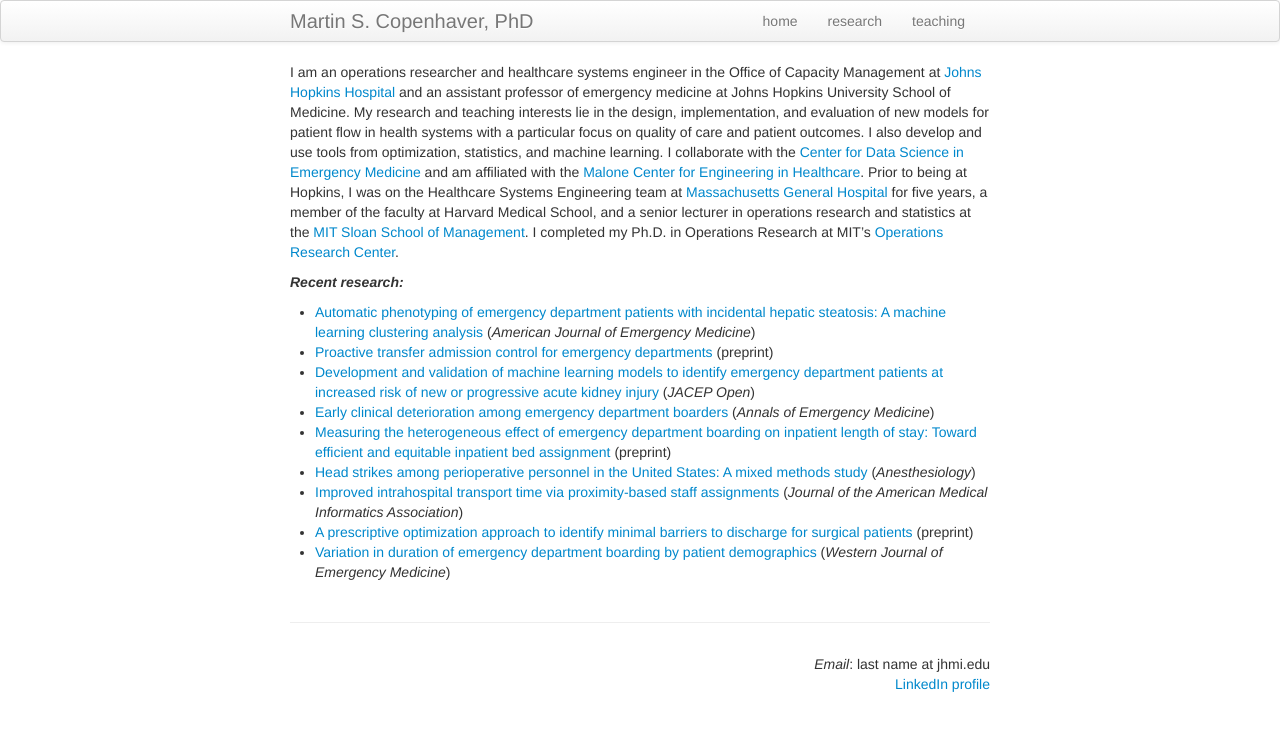
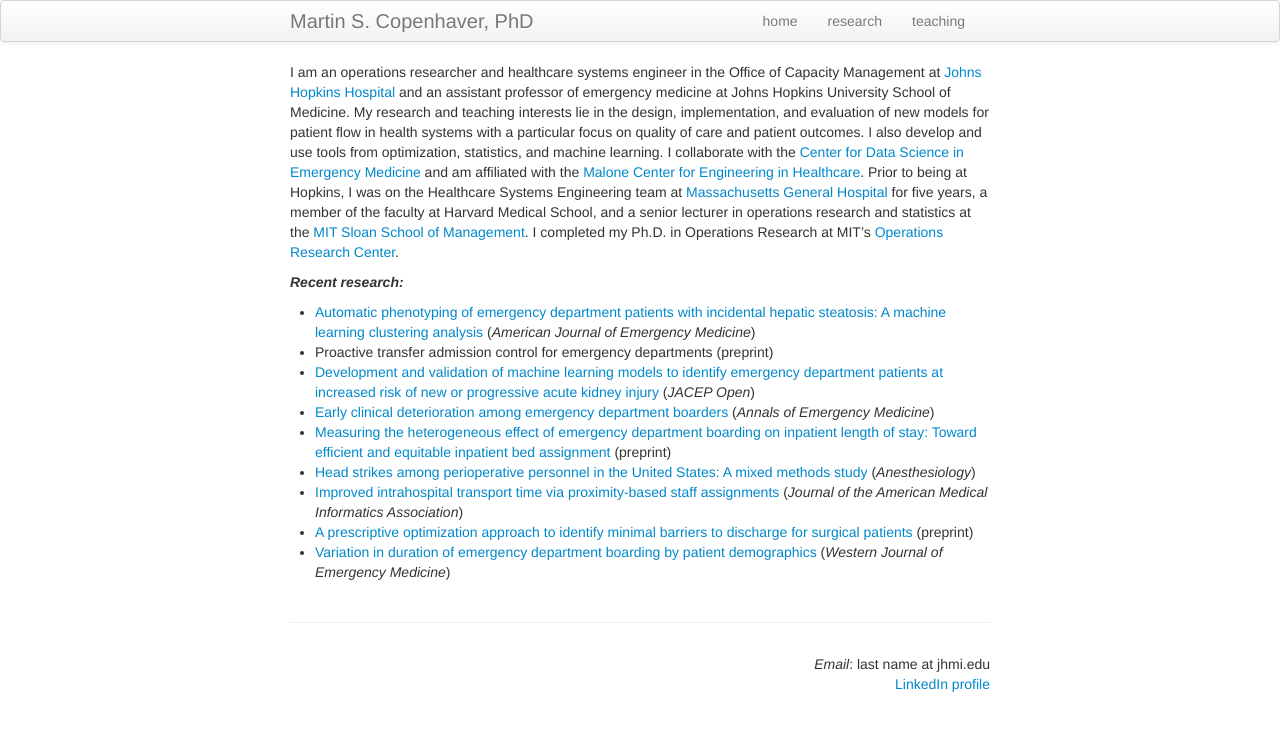
Before and after one commit to martincopenhaver/martincopenhaver.github.io, a Jekyll site: the page built from index.md, in a window 1280 px wide. Shown: the top 731 px of the page. Built offline with Jekyll 4.4.1, drawn with Linux system fonts in a browser that asks for light colours; part of the change alters nothing that is shown.

```diff
--- a/index.md
+++ b/index.md
@@ -14,7 +14,7 @@ I am an operations researcher and healthcare systems engineer in the Office of C
 
 ##### _Recent research:_
 * [Automatic phenotyping of emergency department patients with incidental hepatic steatosis: A machine learning clustering analysis](https://www.sciencedirect.com/science/article/abs/pii/S0735675726002561) (_American Journal of Emergency Medicine_)
-* [Proactive transfer admission control for emergency departments](https://liualyssa.github.io/images/ED_admission.pdf) (preprint)
+* Proactive transfer admission control for emergency departments (preprint)
 * [Development and validation of machine learning models to identify emergency department patients at increased risk of new or progressive acute kidney injury](https://www.jacepopen.com/article/S2688-1152(26)00072-X/fulltext) (_JACEP Open_)
 * [Early clinical deterioration among emergency department boarders](https://www.annemergmed.com/article/S0196-0644(26)00071-5/fulltext) (_Annals of Emergency Medicine_)
 * [Measuring the heterogeneous effect of emergency department boarding on inpatient length of stay: Toward efficient and equitable inpatient bed assignment](https://papers.ssrn.com/sol3/papers.cfm?abstract_id=5288627) (preprint)
```
